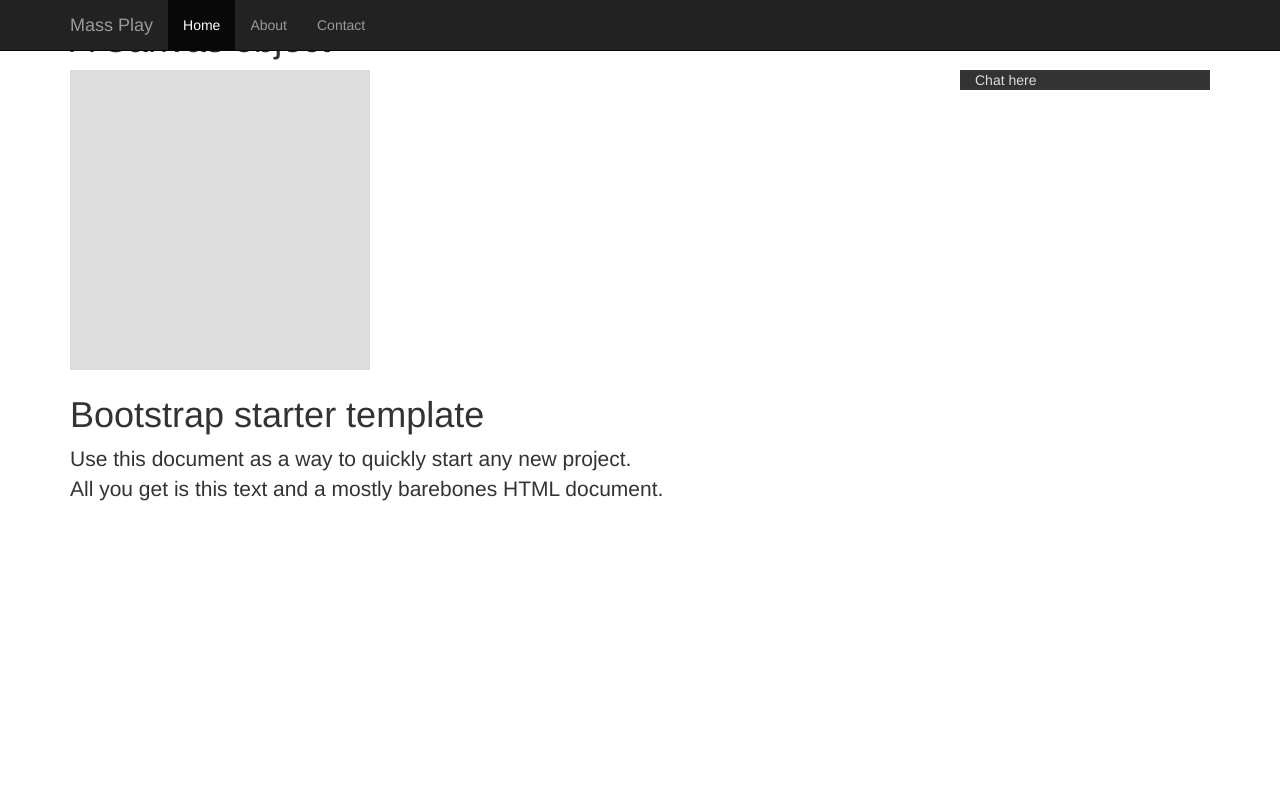
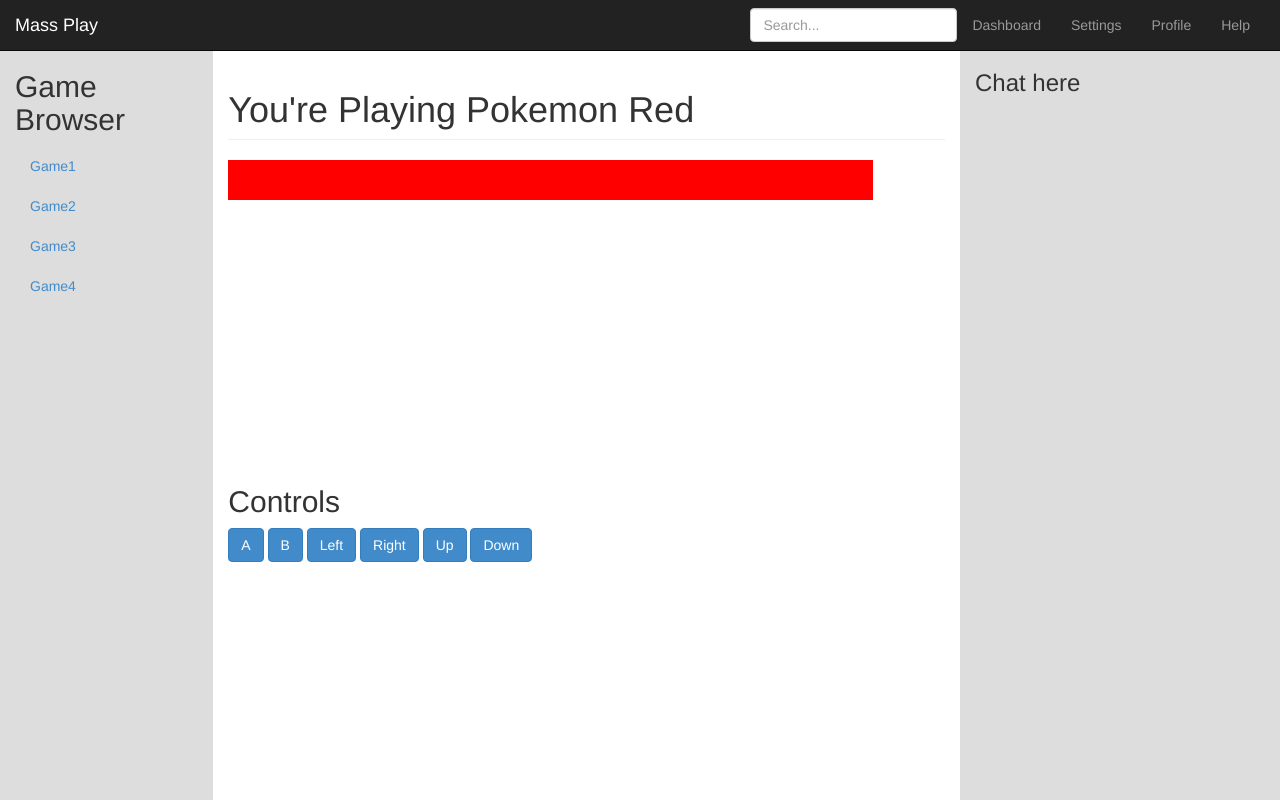
Before and after one commit to benbrittain/massplay, a website: page client/index.html in a window 1280 px wide. Drawn offline with nearby package versions, Linux system fonts and the light colour scheme.

Commit message:
Update styling, add js

```diff
--- a/client/index.html
+++ b/client/index.html
@@ -14,6 +14,8 @@
     <!-- Custom styles for this template -->
     <link href="style.css" rel="stylesheet">
 
+     <script type="text/javascript" src="js/render.js"></script>
+
     <!--[if lt IE 9]>
       <script src="https://oss.maxcdn.com/libs/html5shiv/3.7.0/html5shiv.js"></script>
       <script src="https://oss.maxcdn.com/libs/respond.js/1.4.2/respond.min.js"></script>
@@ -21,30 +23,50 @@
 
     <script type="text/javascript">
       /* Initialize canvas elements */
+      window.onload = function() {
+        var c = document.getElementById("game");
+        var ctx = c.getContext("2d");
+        ctx.fillStyle = "#f00";
+        ctx.fillRect(0, 0, 175, 40);
+      }
+
       function init() {
         var gameCanvas = document.getElementById('game');
         if(gameCanvas.getContext){
-							var ctx = document.getElementById("game");set
-							if (gameCanvas.getContext) {
-								var ctx = gameCanvas.getContext("2d");
+				  var ctx = document.getElementById('game');
 
           ctx.fillStyle = "rgb(200,0,0)";
           ctx.fillRect (10, 10, 55, 50);
 
           ctx.fillStyle = "rgba(0, 0, 200, 0.5)";
           ctx.fillRect (30, 30, 55, 50);
+
+          if (gameCanvas.getContext) {
+            draw();
+          }
+				} else {
+          throw "No canvas object";
         }
 
       }
+
+      /* Update canvas with next frame */
+      function draw() {
+        var gameCanvas = document.getElementById('game').getContext('2d');
+        var frame = new Image()
+        turtleImage.onload = function () {
+          ctx.drawImage(this, 50, 50);
+        }
+        frame.src = 'screen.bmp';
       }
 
     </script>
   </head>
 
-  <body onLoad="init();">
- 		<!-- Navigation -->
+  <body>
+    <!-- Begin header nav -->
     <div class="navbar navbar-inverse navbar-fixed-top" role="navigation">
-      <div class="container">
+      <div class="container-fluid">
         <div class="navbar-header">
           <button type="button" class="navbar-toggle" data-toggle="collapse" data-target=".navbar-collapse">
             <span class="sr-only">Toggle navigation</span>
@@ -54,29 +76,54 @@
           </button>
           <a class="navbar-brand" href="#">Mass Play</a>
         </div>
-        <div class="collapse navbar-collapse">
-          <ul class="nav navbar-nav">
-            <li class="active"><a href="#">Home</a></li>
-            <li><a href="#about">About</a></li>
-            <li><a href="#contact">Contact</a></li>
+        <div class="navbar-collapse collapse">
+          <ul class="nav navbar-nav navbar-right">
+            <li><a href="#">Dashboard</a></li>
+            <li><a href="#">Settings</a></li>
+            <li><a href="#">Profile</a></li>
+            <li><a href="#">Help</a></li>
           </ul>
-        </div><!--/.nav-collapse -->
+          <form class="navbar-form navbar-right">
+            <input type="text" class="form-control" placeholder="Search...">
+          </form>
         </div>
       </div>
-
-    <div class="container">
-			<div class="game-page">
-
-			<h1>A Canvas object</h1>
-			<canvas id="game" width=300 height=300></canvas>
-
-			<div id="chat-box" class="col-xs-6 col-sm-3 sidebar-offcanvas">
-				Chat here
     </div>
-      <h1>Bootstrap starter template</h1>
-      <p class="lead">Use this document as a way to quickly start any new project.<br> All you get is this text and a mostly barebones HTML document.</p>
-
-    </div><!-- /.container -->
+    <!-- End header nav -->
+    <!-- Begin body content -->
+    <div class="container-fluid">
+      <div class="row">
+        <div class="col-sm-2 sidebar">
+          <ul class="nav nav-sidebar">
+						<li><h2>Game Browser</h2></li>
+            <li class="active"><a href="#">Game1</a></li>
+            <li><a href="#">Game2</a></li>
+            <li><a href="#">Game3</a></li>
+            <li><a href="#">Game4</a></li>
+          </ul>
+        </div>
+				<!-- Begin main page content -->
+        <div class="col-xs-7 main">
+          <h1 class="page-header">You're Playing Pokemon Red</h1>
+          <!-- Canvas object -->
+					<canvas id="game" width=90% height=300></canvas>
+          <!-- Controls -->
+          <h2>Controls</h2>
+          <button type="button" class="btn btn-primary">A</button>
+          <button type="button" class="btn btn-primary">B</button>
+          <button type="button" class="btn btn-primary">Left</button>
+          <button type="button" class="btn btn-primary">Right</button>
+          <button type="button" class="btn btn-primary">Up</button>
+          <button type="button" class="btn btn-primary">Down</button>
+        </div>
+				<!-- End page content -->
+				<!-- Begin chat -->
+				<div class="col-md-3 chat">
+          <h3>Chat here</h3>
+        </div>
+        <!-- End chat -->
+      </div><!-- row -->
+    </div><!-- container -->
 
 
     <!-- Bootstrap core JavaScript
--- /dev/null
+++ b/client/js/render.js
@@ -0,0 +1,12 @@
+/*
+ * Canvas functions to handle the rendering of bitmaps.
+ */
+
+/* Initialize canvas objects */
+window.onload = function () {
+  var c = document.getElementById('game');
+  var ctx = c.getContext('2d');
+  ctx.fillStyle = '#f00";
+  ctx.fillRect(5,5,95,95);
+
+}
--- a/client/style.css
+++ b/client/style.css
@@ -2,24 +2,46 @@
  * Style sheet augment for bootstrap template
  */
 
-canvas#game {
-	width: 300px;
- 	height: 300px;
-  background: #DDD;
+body,html {
+	height: 100%;
 }
 
-.game-page {
-  padding: 40px none;
+.container-fluid {
+	height: 100%;
 }
 
-/* Sidebars for chat and menu */
-.sidebar-offcanvas {
-	background: #333;
-  color: #DDD;
+canvas#game {
+	width: 90%;
+ 	height: 300px;
 }
 
+/* for everything after the header nav */
+.row {
+	padding-top: 50px;
+	height: 100%;
+}
+.game-page {
+  padding: 40px;
+}
+
+/* Game browser sidebar */
+.sidebar {
+	background: #DDD;
+	height: 100%;
+}
+
+/* Controller buttons */
+
+
+/* Chat bar */
+.chat {
+	background: #DDD;
+	height: 100%;
+}
+
+
+/* Sidebars for chat and menu */
+
 #chat-box{
-	float: right;
-	height: 100%;
-	width: 250px;
+
 }
```
Also changed, not shown: 1 other file. Lines whose indentation alone changed are shown as unchanged.
